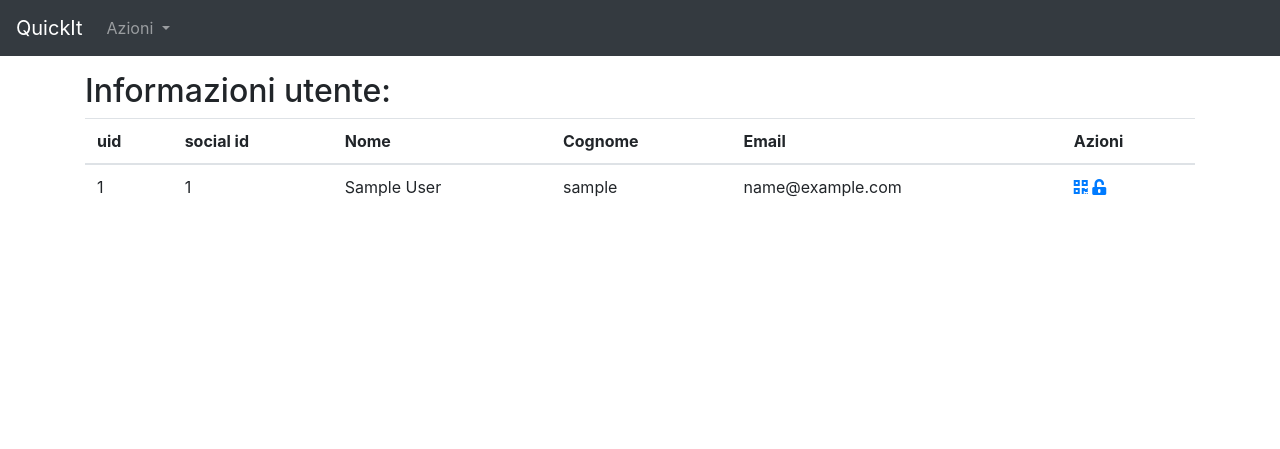
After one commit to Fermitech-Softworks/quickit, a Flask app: page /administration/user/1/1 in a window 1280 px wide. The commit adds this page. Shown: the top 449 px of the page. Run offline with Flask 2, Linux system fonts and the light colour scheme; the visitor is signed in with stand-in values (Sample User, id 1); data comes from the database, SQL or seed files in the repository; parts of the project's set-up code (start-up, migrations or seed data) failed here and were passed over; some libraries are stand-ins or nearby versions.

Commit message:
Add administrative features
Took 35 minutes

```diff
--- a/server.py
+++ b/server.py
@@ -317,6 +317,23 @@ def page_administration_qr_user(uid):
     return render_template("/administration/qrlist.htm", qr=qr, user=user)
 
 
+@app.route("/administration/user/<int:id>/<int:mode>")
+def page_administration_user(id, mode):
+    if 'email' not in session:
+        return abort(403)
+    user = find_user(session['email'])
+    if not user or not user.is_admin:
+        return abort(403)
+    utente = User.query.get_or_404(id)
+    if mode == 1:
+        return render_template("/administration/user_details.htm", utente=utente, user=user)
+    if mode == 2:
+        return render_template("/administration/promote.htm", utente=utente, user=user)
+    if id != utente.uid:
+        utente.is_admin = not utente.is_admin
+    return redirect(url_for("page_administration_users_list"))
+
+
 if __name__ == '__main__':
     db.create_all()
     app.run(debug=True, host="0.0.0.0")
--- a/templates/administration/qrlist.htm
+++ b/templates/administration/qrlist.htm
@@ -17,7 +17,7 @@
                 <td>{{ q.title }}</td>
                 <td>{{ q.qid }}</td>
                 <td>{% if q.content_type == 1%}Video{% elif q.content_type == 2 %}Immagine{% elif q.content_type == 3 %}Audio{% elif q.content_type == 4 %}URL{%endif%}</td>
-                <td><a href="/qr/{{ q.qid }}"><i class="fas fa-search"></i></a> <a href="/user/{{ q.owner_id }}"><i class="fas fa-user"></i></a></td>
+                <td><a href="/qr/{{ q.qid }}"><i class="fas fa-search"></i></a> <a href="/administration/qr_user/{{ q.owner_id }}"><i class="fas fa-user"></i></a></td>
             </tr>
         {% endfor %}
     </table>
--- /dev/null
+++ b/templates/administration/user_details.htm
@@ -0,0 +1,26 @@
+{% extends "stampo.htm" %}
+{% block title %}Informazioni utente{% endblock %}
+{% block content %}
+<h2>Informazioni utente:</h2>
+<table class="table table-hover">
+    <thead>
+    <tr>
+        <th>uid</th>
+        <th>social id</th>
+        <th>Nome</th>
+        <th>Cognome</th>
+        <th>Email</th>
+        <th>Azioni</th>
+    </tr>
+    </thead>
+    <tr>
+        <td>{{ utente.uid }}</a></td>
+        <td>{{ utente.social_id }}</td>
+        <td>{{ utente.name }}</td>
+        <td>{{ utente.surname }}</td>
+        <td>{{ utente.email }}</td>
+        <td><a href="/administration/qr_user/{{ utente.uid }}"><i class="fas fa-qrcode"></i></a><a
+                href="/administration/user/{{ utente.uid }}/2"> <i class="fas fa-unlock-alt"></i></a></td>
+    </tr>
+</table>
+{% endblock %}
--- a/templates/administration/userlist.htm
+++ b/templates/administration/userlist.htm
@@ -16,12 +16,12 @@
         </thead>
         {% for utente in users %}
             <tr>
-                <td>{{ utente.uid }}</td>
+                <td><a href="/administration/user/{{ utente.uid }}/1">{{ utente.uid }}</a></td>
                 <td>{{ utente.social_id }}</td>
                 <td>{{ utente.name }}</td>
                 <td>{{ utente.surname }}</td>
                 <td>{{ utente.email }}</td>
-                <td><a href="/administration/qr_user/{{ utente.uid }}"><i class="fas fa-qrcode"></i></a></td>
+                <td><a href="/administration/qr_user/{{ utente.uid }}"><i class="fas fa-qrcode"></i></a><a href="/administration/user/{{ utente.uid }}/2"> <i class="fas fa-unlock-alt"></i></a></td>
             </tr>
         {% endfor %}
     </table>
```
Also changed, not shown: templates/administration/promote.htm (added, +7 -0 lines), templates/main.htm (+15 -17 lines), templates/qr/show.htm (+7 -16 lines).
